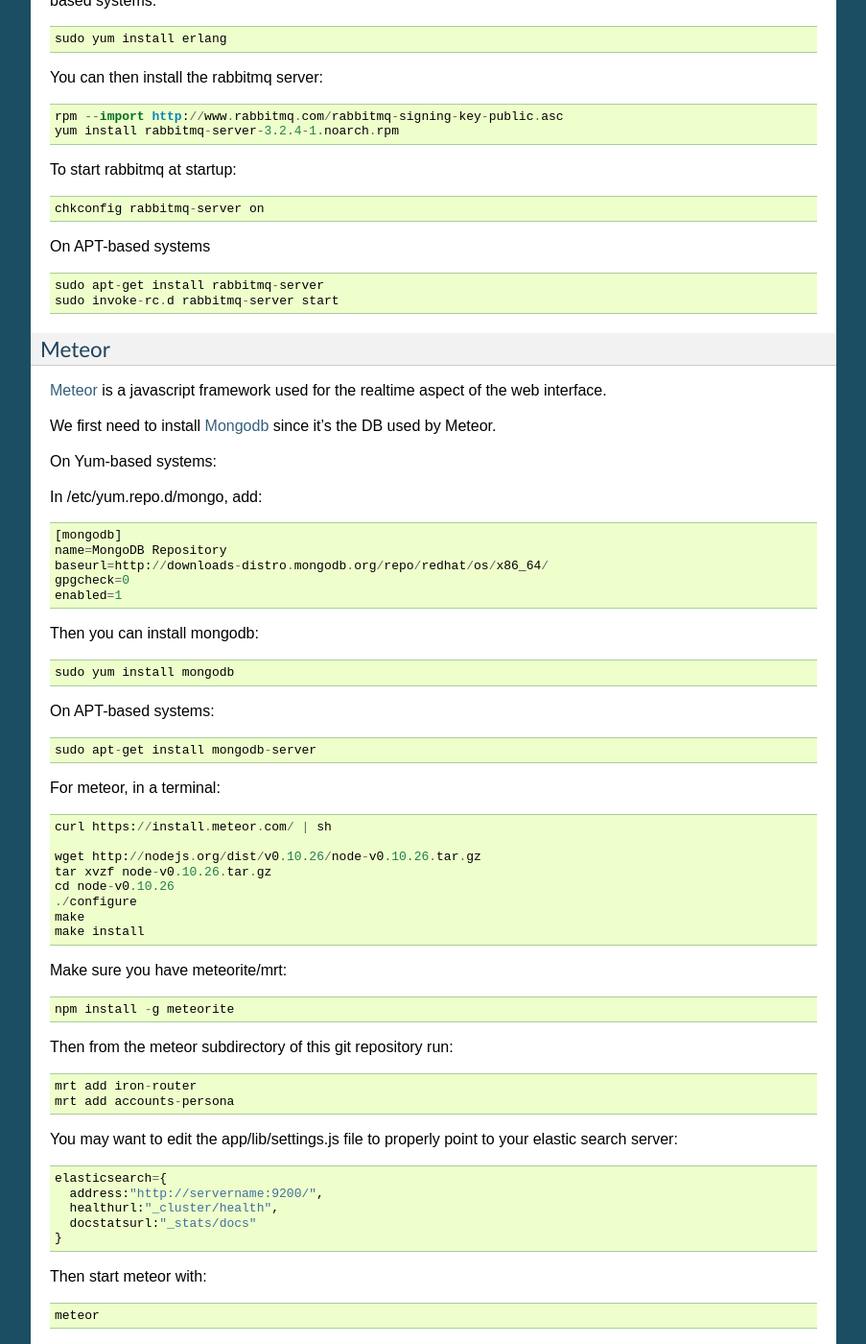
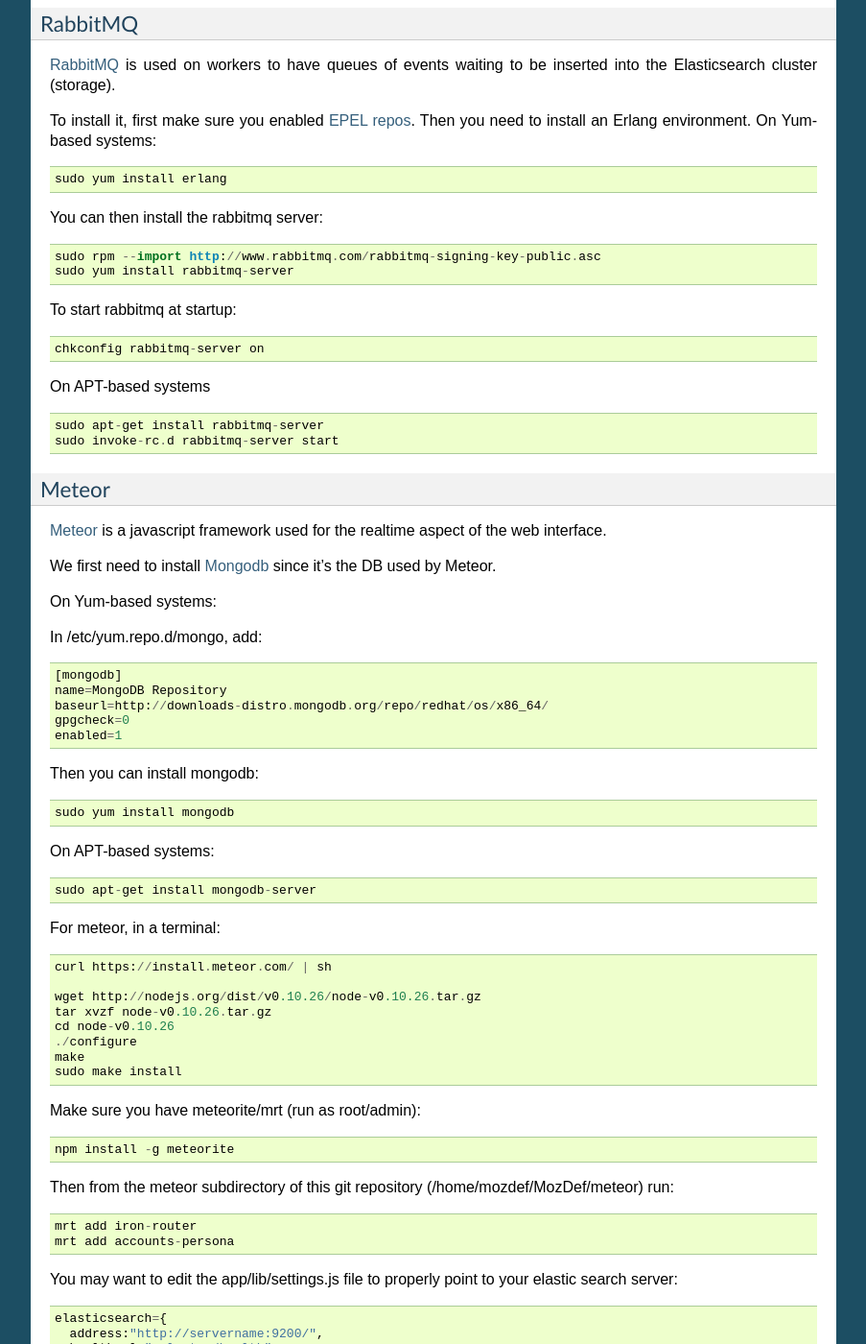
Before and after one commit to mozilla/MozDef, a Sphinx documentation site: the page built from docs/source/installation.rst, in a window 1280 px wide and 1400 px high, scrolled down 4361 px. Shown: the whole window at 96% size, without its empty margins (198-1101 px from the left). Built offline with Sphinx 7.4.7, drawn with Linux system fonts in a browser that asks for light colours; some of the changed text lies outside the part shown.

Commit message:
Update, correct installation instructions and fix errors in config files

```diff
--- a/docs/source/installation.rst
+++ b/docs/source/installation.rst
@@ -164,6 +164,13 @@
 .. _installing docker: https://docs.docker.com/installation/#installation
 .. _instructions: http://mozdef.readthedocs.org/en/latest/installation.html#dockerfile
 
+MozDef manual installation process
+----------------------------------
+This section explains the manual installation process for the MozDef system.
+  git clone https://github.com/jeffbryner/MozDef.git
+
+
+
 Elasticsearch nodes
 -------------------
 
@@ -225,6 +232,8 @@
   make
   make install
 
+  cd /home/mozdef
+
   wget https://raw.github.com/pypa/pip/master/contrib/get-pip.py
   export LD_LIBRARY_PATH=/home/mozdef/python2.7/lib/
   ./python2.7/bin/python get-pip.py
@@ -251,8 +260,8 @@
 
 You can then install the rabbitmq server::
 
-  rpm --import http://www.rabbitmq.com/rabbitmq-signing-key-public.asc
-  yum install rabbitmq-server-3.2.4-1.noarch.rpm
+  sudo rpm --import http://www.rabbitmq.com/rabbitmq-signing-key-public.asc
+  sudo yum install rabbitmq-server
 
 To start rabbitmq at startup::
 
@@ -300,13 +309,13 @@
   cd node-v0.10.26
   ./configure
   make
-  make install
+  sudo make install
 
-Make sure you have meteorite/mrt::
+Make sure you have meteorite/mrt (run as root/admin)::
 
   npm install -g meteorite
 
-Then from the meteor subdirectory of this git repository run::
+Then from the meteor subdirectory of this git repository (/home/mozdef/MozDef/meteor)  run::
 
   mrt add iron-router
   mrt add accounts-persona
@@ -403,12 +412,17 @@
 
   wget http://projects.unbit.it/downloads/uwsgi-2.0.2.tar.gz
   tar zxvf uwsgi-2.0.2.tar.gz
+  cd uwsgi-2.0.2
   ~/python2.7/bin/python uwsgiconfig.py --build
   ~/python2.7/bin/python uwsgiconfig.py  --plugin plugins/python core
   cp python_plugin.so ~/envs/mozdef/bin/
   cp uwsgi ~/envs/mozdef/bin/
 
-  cd rest
+  cp -r ~/MozDef/rest   ~/envs/mozdef/
+  cp -r ~/MozDef/loginput   ~/envs/mozdef/
+  mkdir ~/envs/mozdef/logs
+
+  cd ~/envs/mozdef/rest
   # modify settings.py
   vim settings.py
   # modify uwsgi.ini
--- a/requirements.txt
+++ b/requirements.txt
@@ -3,7 +3,7 @@
 boto==2.26.1
 bottle==0.12.4
 configlib==1.0.0
-configparser==3.3.0r2
+configparser==3.5.0b2
 docutils==0.11
 elasticutils==0.8.2
 futures==2.1.6
```
Also changed, not shown: meteor/public/css/mozdef.css (+6 -1 lines), 3 other files.
